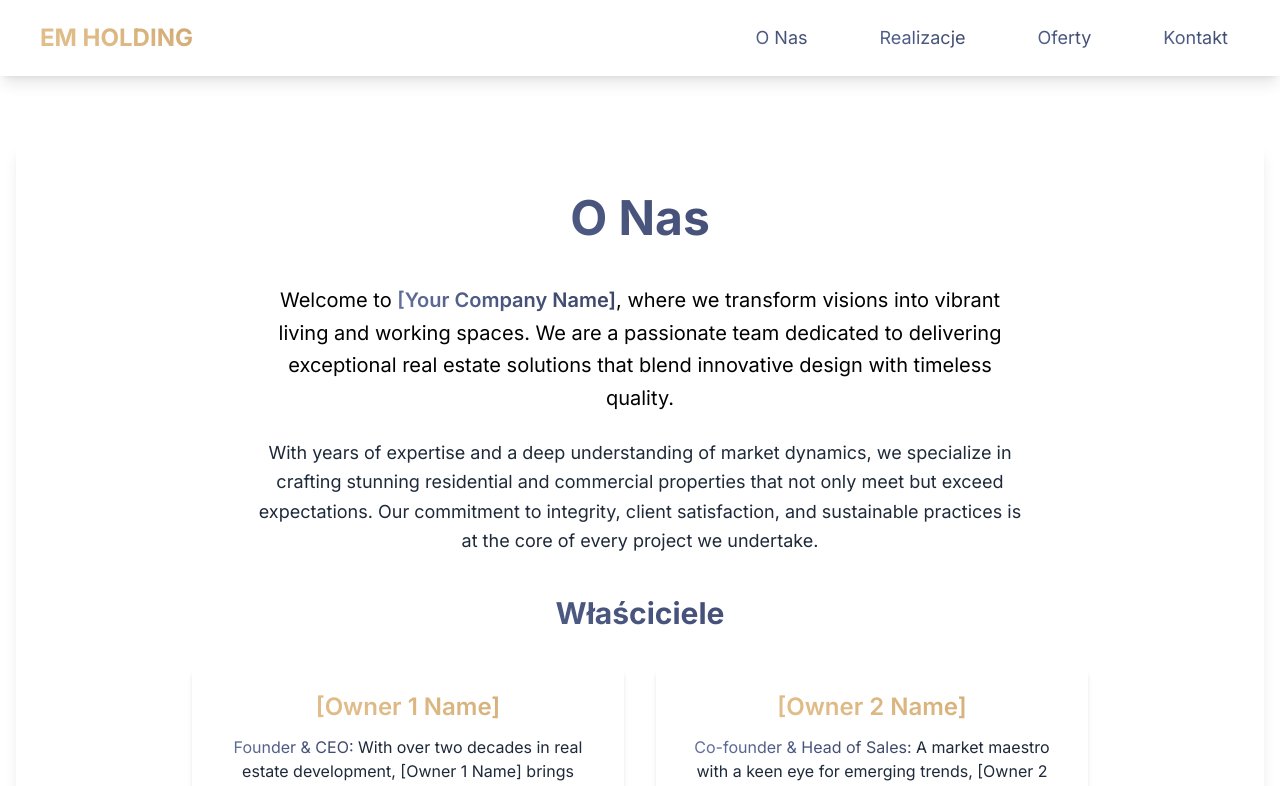
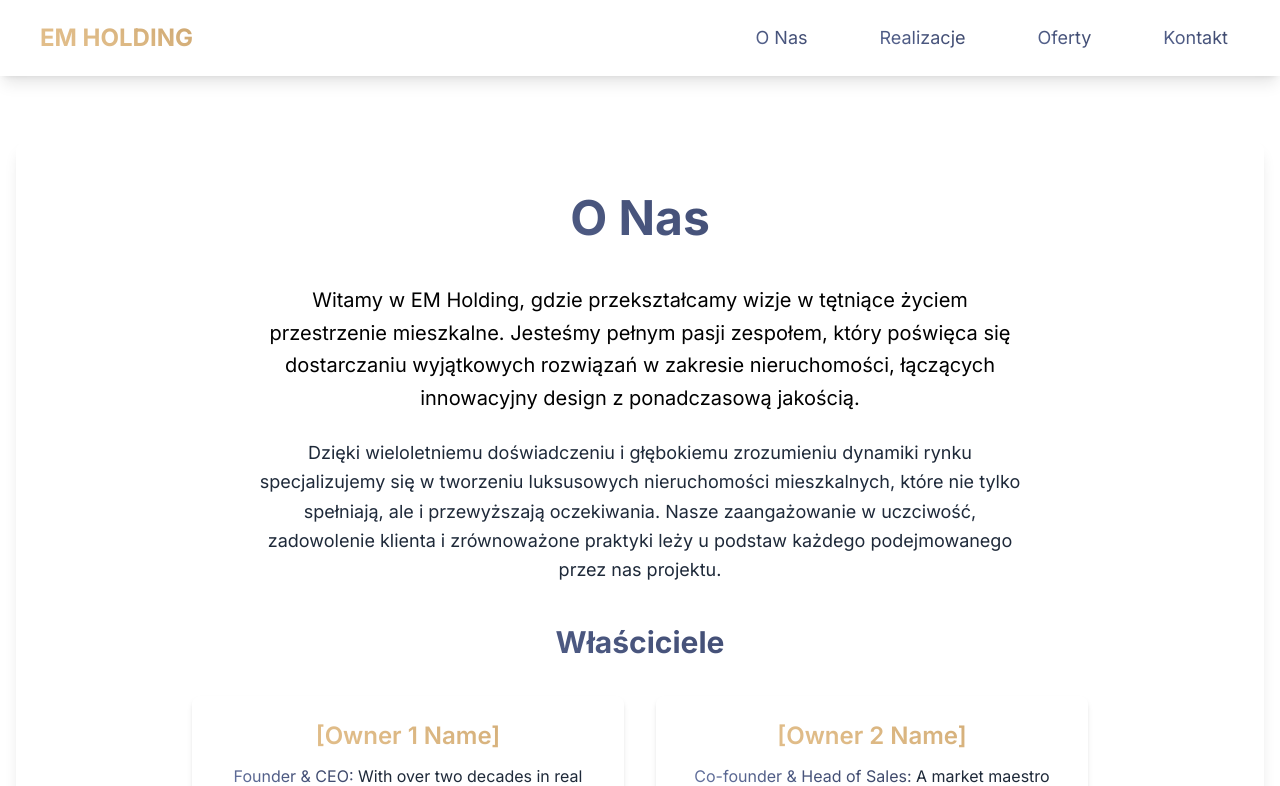
Before and after one commit to karol-wojak/real_estate_website, a React (Vite) app: page / in a window 1280 px wide. Shown: the top 786 px of the page. Built offline with nearby package versions, Linux system fonts and the light colour scheme.

Commit message:
Translate text

```diff
--- a/src/pages/AboutUs.jsx
+++ b/src/pages/AboutUs.jsx
@@ -7,10 +7,10 @@
     <h1 className="text-4xl md:text-5xl font-extrabold text-center text-gradient-dark-blue mb-8 leading-tight md:pb-1">O Nas</h1>
     {/* Text color changed to black/dark gray, span to dark blue gradient for accent */}
     <p className="text-lg md:text-xl text-black leading-relaxed mb-6 text-center max-w-3xl mx-auto">
-      Welcome to <span className="font-semibold text-gradient-dark-blue">[Your Company Name]</span>, where we transform visions into vibrant living and working spaces. We are a passionate team dedicated to delivering exceptional real estate solutions that blend innovative design with timeless quality.
+      Witamy w EM Holding, gdzie przekształcamy wizje w tętniące życiem przestrzenie mieszkalne. Jesteśmy pełnym pasji zespołem, który poświęca się dostarczaniu wyjątkowych rozwiązań w zakresie nieruchomości, łączących innowacyjny design z ponadczasową jakością.
     </p>
     <p className="text-md md:text-lg text-gray-800 leading-relaxed mb-10 text-center max-w-3xl mx-auto">
-      With years of expertise and a deep understanding of market dynamics, we specialize in crafting stunning residential and commercial properties that not only meet but exceed expectations. Our commitment to integrity, client satisfaction, and sustainable practices is at the core of every project we undertake.
+      Dzięki wieloletniemu doświadczeniu i głębokiemu zrozumieniu dynamiki rynku specjalizujemy się w tworzeniu luksusowych nieruchomości mieszkalnych, które nie tylko spełniają, ale i przewyższają oczekiwania. Nasze zaangażowanie w uczciwość, zadowolenie klienta i zrównoważone praktyki leży u podstaw każdego podejmowanego przez nas projektu.
     </p>
     {/* H2 Subheading - applied dark blue gradient */}
     <h2 className="text-3xl font-bold text-center text-gradient-dark-blue mb-8 md:pb-1">Właściciele</h2>
```
